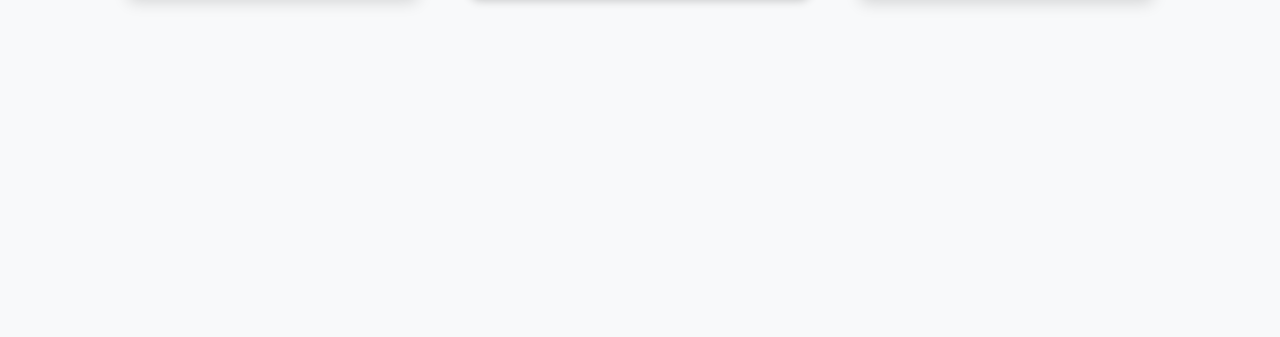
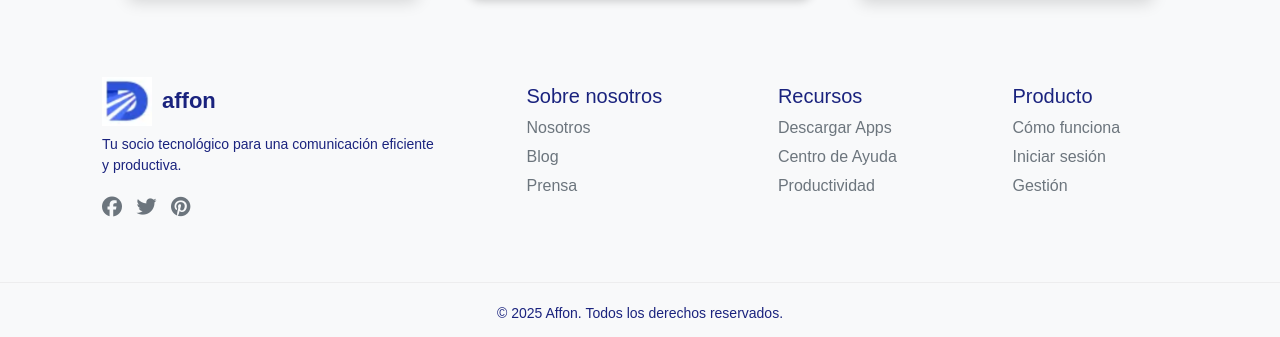
Before and after one commit to Luisxngel/WK1, a plain HTML site: page OneDrive/Escritorio/PaginaWeb/index.html in a window 1280 px wide. Shown: the part 3402-3739 px from the top of the page. Before the commit the page ends 3449 px from the top, so only its background shows below. Drawn offline with nearby package versions, Linux system fonts and the light colour scheme.

Commit message:
📌 Finalizada la sección del footer con enlaces organizados y Copyright

```diff
--- a/OneDrive/Escritorio/PaginaWeb/index.html
+++ b/OneDrive/Escritorio/PaginaWeb/index.html
@@ -285,3 +285,62 @@
         </div>
     </div>
 </section>
+
+<!-- Footer -->
+<footer class="footer">
+    <div class="container">
+        <div class="row align-items-center">
+            <!-- Logo y Nombre + Descripción + Redes Sociales -->
+            <div class="col-md-4" data-aos="fade-up">
+                <div class="brand-container">
+                    <img src="img/logo.png" alt="Logo Affon" class="footer-logo">
+                    <h4 class="fw-bold">affon</h4>
+                </div>
+                <p class="mt-2">Tu socio tecnológico para una comunicación eficiente y productiva.</p>
+                <div class="social-icons">
+                    <a href="#"><i class="fab fa-facebook"></i></a>
+                    <a href="#"><i class="fab fa-twitter"></i></a>
+                    <a href="#"><i class="fab fa-pinterest"></i></a>
+                </div>
+            </div>
+
+
+            <!-- Enlaces -->
+            <div class="col-md-8 d-flex justify-content-around" data-aos="fade-up">
+                <div>
+                    <h5>Sobre nosotros</h5>
+                    <ul>
+                        <li><a href="#">Nosotros</a></li>
+                        <li><a href="#">Blog</a></li>
+                        <li><a href="#">Prensa</a></li>
+                    </ul>
+                </div>
+                <div>
+                    <h5>Recursos</h5>
+                    <ul>
+                        <li><a href="#">Descargar Apps</a></li>
+                        <li><a href="#">Centro de Ayuda</a></li>
+                        <li><a href="#">Productividad</a></li>
+                    </ul>
+                </div>
+                <div>
+                    <h5>Producto</h5>
+                    <ul>
+                        <li><a href="#">Cómo funciona</a></li>
+                        <li><a href="#">Iniciar sesión</a></li>
+                        <li><a href="#">Gestión</a></li>
+                    </ul>
+                </div>
+            </div>
+        </div>
+    </div>
+</footer>
+
+<!-- Línea de separación y Copyright -->
+<div class="footer-bottom">
+    <hr class="footer-line">
+    <p class="copyright">&copy; 2025 Affon. Todos los derechos reservados.</p>
+</div>
+
+</body>
+</html>
```
